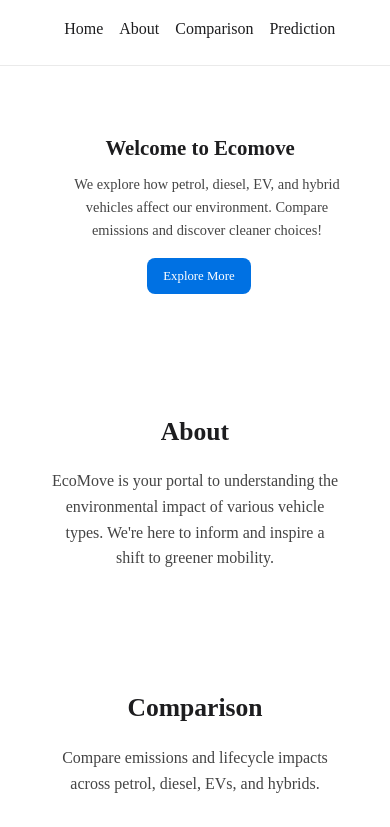
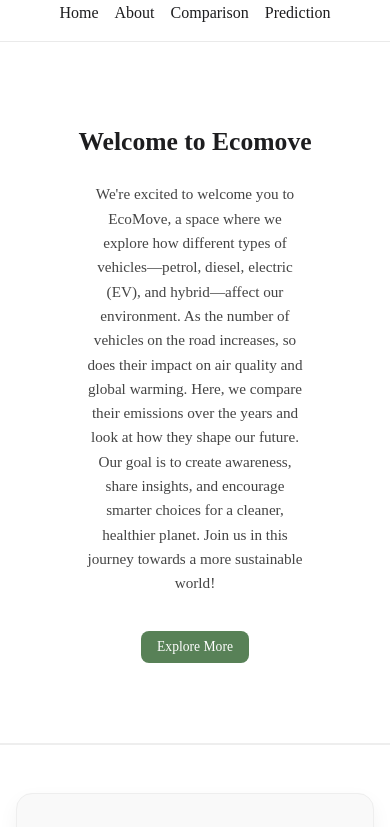
Before and after one commit to Gopa-613/ecomove, a plain HTML site: page index.html in a window 390 px wide. Shown: the part 62-889 px from the top of the page. Drawn offline with nearby package versions, Linux system fonts and the light colour scheme; a web font is replaced by a local one.

Commit message:
revamp-UI-responsiveness

```diff
--- a/index.html
+++ b/index.html
@@ -25,22 +25,27 @@
     <div class="logo">
       <img src="img/logo.png" alt="EcoMove Logo" />
     </div>
-    <nav>
+    <div class="nav">
       <a href="#home">Home</a>
-      <a href="#about">About</a>
+      <a href="#main">About</a>
       <a href="#comparison">Comparison</a>
       <a href="#prediction">Prediction</a>
-    </nav>
+    </div>
   </header>
-
-  <section id="home" class="hero">
+  <div class="hero" id="home">
     <h1>Welcome to Ecomove</h1>
-    <p>We explore how petrol, diesel, EV, and hybrid vehicles affect our environment. Compare emissions and discover
-      cleaner choices!</p>
+    <p>We're excited to welcome you to EcoMove, a space where we explore how different types of vehicles—petrol, diesel,
+      electric (EV), and hybrid—affect our environment. As the number of vehicles on the road increases, so does their
+      impact
+      on air quality and global warming. Here, we compare their emissions over the years and look at how they shape our
+      future. Our goal is to create awareness, share insights, and encourage smarter choices for a cleaner, healthier
+      planet.
+      Join us in this journey towards a more sustainable world!
+    </p>
     <img src="img/hero-image.png" alt="hero-image">
-    <a href="#about" class="btn">Explore More</a>
-  </section>
-
+    <button class="btn"><a href="#about" class="buttonLink">Explore More</a></button>
+  </div>
+  <main id="main">
     <section id="about" class="section">
       <h2>About</h2>
       <p>EcoMove is your portal to understanding the environmental impact of various vehicle types. We're here to inform
@@ -55,8 +60,9 @@
     <section id="prediction" class="section fade-in">
       <h2>Prediction</h2>
       <p>See trends and predictions on how future mobility may evolve environmentally.</p>
-    <canvas id="emissionChart" width="200" height="100"></canvas>
+      <button class="dashboardButton"><a class="buttonLink" href="#home">Go to Dashboard</a></button>
     </section>
+  </main>
 
 
   <footer class="footer">
--- a/style.css
+++ b/style.css
@@ -1,65 +1,93 @@
-/* Apple-style minimal aesthetic */
+:root {
+  --color-bg: #fff;
+  --color-text-primary: #1d1d1f;
+  --color-text-secondary: #444;
+  --color-accent: #588157;
+  --color-accent-hover: #344e41;
+  --color-border-light: #eaeaea;
+  --color-border-dark: #eee;
+  --color-card-bg: #f9f9f9;
+  --font-family: "Bona Nova", serif;
+
+  --max-width: 100vw;
+}
+
+html {
+  scroll-behavior: smooth;
+  font-size: 16px;
+}
 
 body {
   margin: 0;
-  font-family: "Bona Nova", serif;
-  background-color: #fff;
-  color: #1d1d1f;
+  font-family: var(--font-family);
+  background-color: var(--color-bg);
+  color: var(--color-text-primary);
   line-height: 1.6;
 }
-/* added smooth scrolling effect to the page */
-html {
-  scroll-behavior: smooth;
-}
 
+/* Navbar */
 .navbar {
-  padding: 1rem 2rem;
-  border-bottom: 1px solid #eaeaea;
   display: flex;
   justify-content: space-between;
   align-items: center;
+  padding: 1rem 2rem;
+  border-bottom: 1px solid var(--color-border-light);
   position: sticky;
   top: 0;
-  background-color: #fff;
+  background-color: var(--color-bg);
   z-index: 1000;
+  flex-wrap: wrap;
+  max-width: var(--max-width);
+  margin: auto;
 }
 
 .logo img {
   height: 35px;
 }
 
-nav {
-  margin-right: 2rem;
+.nav {
+  display: flex;
+  flex-wrap: wrap;
+  gap: 1.5rem;
 }
-nav a {
-  margin-left: 1.5rem;
+
+.nav a {
   text-decoration: none;
-  color: #1d1d1f;
+  color: var(--color-text-primary);
   font-weight: 500;
   font-size: 1rem;
 }
 
-nav a:hover {
-  color: #0071e3;
+.nav a:hover {
+  color: var(--color-accent);
 }
 
-/* align this image to right of the screen */
+/* Hero Section */
+.hero {
+  display: flex;
+  flex-direction: column;
+  justify-content: center;
+  gap: 1.2rem;
+  padding: 6rem 7rem 5rem;
+  border-bottom: 2px solid var(--color-border-dark);
+  max-width: var(--max-width);
+  margin: auto;
+  position: relative;
+}
+
 .hero img {
   position: absolute;
   height: 26rem;
-  width: 24rem;
-  right: 2rem;
-  top: 5%;
+  width: 25rem;
+  right: 7rem;
+  top: 2%;
   border-radius: 50%;
+  animation: rise-fall 1.8s ease-in-out infinite;
   transition: transform 0.3s ease;
-  margin-right: 2rem;
-  /* added an animation to the image which rises and falls when the page is loaded */
-  animation: rise-fall 1.8s ease-in-out infinite;
 }
 
 @keyframes rise-fall {
-  0%,
-  100% {
+  0%, 100% {
     transform: translateY(15px);
   }
   50% {
@@ -67,169 +95,199 @@ nav a:hover {
   }
 }
 
-.hero {
-  text-align: left;
-  padding: 5rem 2rem 3rem;
-  /* background-color: antiquewhite; */
-}
-
 .hero h1 {
-  font-size: 2.5rem;
+  font-size: clamp(2rem, 5vw, 2.8rem);
   font-weight: 600;
-  margin-bottom: 0.5rem;
-  margin-left: 2rem;
+  margin: 0;
 }
 
 .hero p {
-  font-size: 1.2rem;
-  color: #444;
-  max-width: 600px;
-  margin-bottom: 1.5rem;
-  margin-left: 2rem;
+  font-size: clamp(1rem, 2vw, 1.2rem);
+  color: var(--color-text-secondary);
+  max-width: 700px;
+  margin: 0;
 }
 
-.btn {
-  display: inline-block;
+/* Buttons */
+.btn,
+.dashboardButton {
   padding: 0.75rem 1.5rem;
   font-size: 1rem;
-  background-color: #0071e3;
+  background-color: var(--color-accent);
   color: #fff;
   border: none;
   border-radius: 0.5rem;
   text-decoration: none;
   transition: background-color 0.3s ease;
-  margin-left: 2rem;
+  cursor: pointer;
+  margin-top: 1rem;
+  width: fit-content;
 }
 
-.btn:hover {
-  background-color: #005bb5;
+.btn:hover,
+.dashboardButton:hover {
+  background-color: var(--color-accent-hover);
 }
 
+.buttonLink {
+  text-decoration: none;
+  color: #fff;
+  font-family: var(--font-family);
+}
+
+/* Main Content */
+main {
+  display: flex;
+  flex-direction: row;
+  gap: 2rem;
+  flex-wrap: wrap;
+  padding: 4rem 2rem;
+  justify-content: center;
+  max-width: var(--max-width);
+  margin: auto;
+}
+
+/* Section as Card */
 section {
-  padding: 4rem 2rem;
+  display: flex;
+  flex-direction: row;
+  justify-content: center;
+  align-items: center;
+  flex-direction: column;
+  background-color: var(--color-card-bg);
+  padding: 2rem;
+  border-radius: 16px;
+  box-shadow: 0 8px 20px rgba(0, 0, 0, 0.05);
+  border: 1px solid var(--color-border-dark);
+  transition: transform 0.3s ease;
+  max-width: 400px;
+  margin: 1rem auto;
   text-align: center;
 }
 
+section:hover {
+  transform: translateY(-4px);
+}
+
 section h2 {
-  font-size: 2rem;
+  font-size: clamp(1.6rem, 4vw, 2rem);
   margin-bottom: 1rem;
 }
 
 section p {
+  font-size: 1.1rem;
+  color: var(--color-text-secondary);
   max-width: 700px;
   margin: auto;
-  font-size: 1.1rem;
-  color: #444;
 }
 
+/* Footer */
 .footer {
   text-align: center;
   padding: 2rem 1rem;
   color: #888;
   font-size: 0.9rem;
-  border-top: 1px solid #eee;
+  border-top: 1px solid var(--color-border-dark);
+  max-width: var(--max-width);
+  margin: auto;
 }
 
-/* Responsive design */
+/* Responsive Layout */
+@media (max-width: 1300px) {
+  .hero img{
+    height: 20rem;
+  width: 19rem;
+  top: 10%;
+  }
+}
+
+
+@media (max-width: 1210px) {
+  .hero img {
+  }
+
+  .hero p{
+    width: 600px;
+  }
+
+  main {
+    flex-direction: column;
+    padding: 2rem 1rem;
+  }
+
+  .nav {
+    gap: 1rem;
+  }
+}
+
+@media (max-width: 1096px) {
+  .hero img{
+    display: none;
+  }
+
+}
+
 @media (max-width: 768px) {
   .navbar {
-    display: flex;
-    width: 86%;
     flex-direction: column;
+    align-items: center;
+    gap: 0.5rem;
   }
 
-  .navbar a {
-    margin: 0.5rem 0;
-  }
-  nav {
-    display: flex;
+  .nav {
     gap: 1rem;
-    margin-right: 0;
-  }
-  nav a {
-    display: inline-block;
+    flex-wrap: wrap;
+    justify-content: center;
+    width: 100%;
   }
 
   .hero {
-    padding: 3rem 1rem;
     text-align: center;
+    padding: 5rem 1rem;
   }
-  .hero h1 {
-    font-size: 2rem;
-    margin-right: 40px;
-  }
-  .hero p {
-    font-size: 1rem;
-    justify-content: center;
-    width: 70%;
-    margin: auto;
-  }
-  .section p {
-    font-size: 1rem;
-    width: 80%;
-    margin: auto;
+
+  .hero p{
+    width: fit-content;
+    padding: 0 70px;
   }
   .hero img {
     display: none;
   }
+
   .btn {
-    margin-top: 1rem;
-    padding: 0.5rem 1rem;
     font-size: 0.9rem;
-    margin-right: 24px;
-  }
-  .section {
-    padding: 3rem 1rem;
+    padding: 0.6rem 1.2rem;
+    margin: 1rem auto 0;
   }
 
-  .logo {
-    margin-right: 0px;
-    margin-bottom: 1rem;
-    align-items: left;
-  }
-  .hero h1 {
-    font-size: 2rem;
-  }
-
-  .section h2 {
-    font-size: 1.6rem;
+  section {
+    padding: 1.5rem;
   }
 }
 
 @media (max-width: 425px) {
-  .navbar {
-    display: flex;
-    width: 86%;
-    flex-direction: column;
-  }
-  nav {
-    display: flex;
-    gap: 1rem;
-    margin-right: 0;
-  }
-  nav a {
-    display: inline-block;
-  }
   .logo img {
     height: 30px;
-    margin-right: 0;
   }
-  .hero img {
-    display: none;
+
+  .hero h1 {
+    font-size: 1.6rem;
   }
-  .hero h1 {
-    font-size: 1.3rem;
-    width: 85%;
+
+  .hero p {
+    font-size: 0.95rem;
   }
-  .hero p {
-    font-size: 0.9rem;
-    width: 80%;
-    margin: auto;
-    position: relative;
-    left: 12px;
+
+  .btn {
+    font-size: 0.85rem;
+    padding: 0.5rem 1rem;
   }
-  .btn {
-    padding: 0.5rem 1rem;
-    font-size: 0.8rem;
+
+  section h2 {
+    font-size: 1.4rem;
+  }
+
+  section p {
+    font-size: 0.95rem;
   }
 }
```
Also changed, not shown: ecomove.html (+1 -1 lines). Lines whose indentation alone changed are shown as unchanged.
